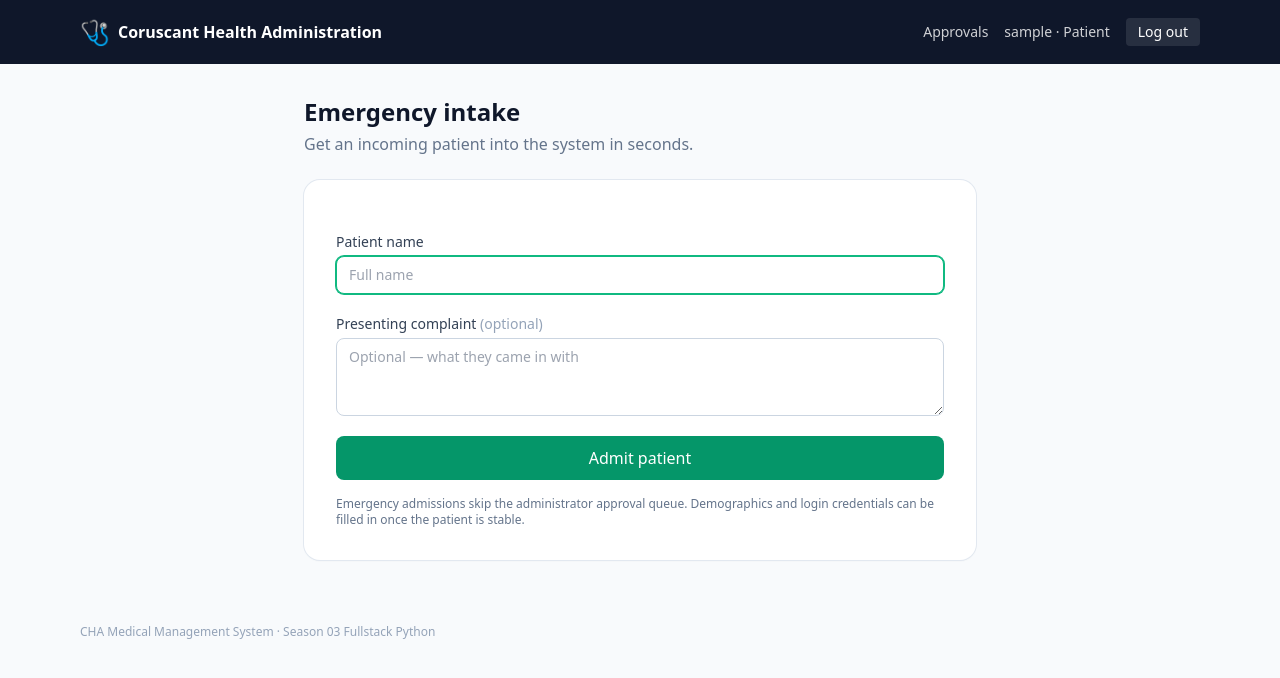
After one commit to subhangadirli/qwasar_coruscant_health_administration, a Django app: page /accounts/emergency/intake/ in a window 1280 px wide. The commit adds this page. Shown: the top 678 px of the page. Run offline with Django 5.2, Linux system fonts and the light colour scheme; the visitor is signed in with stand-in values (Sample User, id 1); some libraries are stand-ins or nearby versions.

Commit message:
Add emergency fast-intake form (M5)

```diff
--- a/apps/accounts/forms.py
+++ b/apps/accounts/forms.py
@@ -33,3 +33,32 @@ class RegistrationForm(UserCreationForm):
         if commit:
             user.save()
         return user
+
+
+class EmergencyIntakeForm(forms.Form):
+    """Fast intake: the least a clinician must type to create a record."""
+
+    _INPUT = (
+        "block w-full rounded-lg border border-slate-300 px-3 py-2 text-sm "
+        "focus:border-emerald-500 focus:outline-none focus:ring-1 "
+        "focus:ring-emerald-500"
+    )
+
+    full_name = forms.CharField(
+        max_length=150,
+        label="Patient name",
+        widget=forms.TextInput(
+            attrs={"autofocus": True, "placeholder": "Full name", "class": _INPUT}
+        ),
+    )
+    presenting_complaint = forms.CharField(
+        required=False,
+        label="Presenting complaint",
+        widget=forms.Textarea(
+            attrs={
+                "rows": 3,
+                "placeholder": "Optional — what they came in with",
+                "class": _INPUT,
+            }
+        ),
+    )
--- a/apps/accounts/mixins.py
+++ b/apps/accounts/mixins.py
@@ -56,6 +56,10 @@ class DepartmentRequiredMixin(RoleRequiredMixin):
     allowed_roles = (Role.DEPARTMENT,)
 
 
+class EmergencyRequiredMixin(RoleRequiredMixin):
+    allowed_roles = (Role.EMERGENCY,)
+
+
 class AssignedPatientMixin(DoctorRequiredMixin):
     """Resolve a patient only through this doctor's active assignments.
 
--- a/apps/accounts/models.py
+++ b/apps/accounts/models.py
@@ -121,3 +121,38 @@ class PatientDoctorAssignment(models.Model):
 
     def __str__(self):
         return f"{self.patient.username} to {self.doctor.username}"
+
+
+class EmergencyIntake(models.Model):
+    """A patient admitted through emergency fast-intake.
+
+    Emergency accounts create these to get an incoming patient into the
+    system in seconds. The patient is auto-provisioned and approved on the
+    spot, skipping the admin approval queue an emergency cannot wait on, and
+    this row records who admitted them and why.
+    """
+
+    patient = models.OneToOneField(
+        settings.AUTH_USER_MODEL,
+        on_delete=models.CASCADE,
+        related_name="emergency_intake",
+        limit_choices_to={"role": Role.PATIENT},
+    )
+    admitted_by = models.ForeignKey(
+        settings.AUTH_USER_MODEL,
+        # The admission is part of the patient's record, so it outlives the
+        # account of the clinician who entered it.
+        on_delete=models.PROTECT,
+        related_name="emergency_admissions",
+        limit_choices_to={"role": Role.EMERGENCY},
+    )
+    presenting_complaint = models.TextField(
+        blank=True, help_text="What the patient presented with, if known."
+    )
+    created_at = models.DateTimeField(auto_now_add=True)
+
+    class Meta:
+        ordering = ("-created_at",)
+
+    def __str__(self):
+        return f"Emergency intake of {self.patient.username}"
--- a/apps/accounts/urls.py
+++ b/apps/accounts/urls.py
@@ -15,6 +15,11 @@ urlpatterns = [
     path("register/", views.RegisterView.as_view(), name="register"),
     path("register/done/", views.register_done, name="register_done"),
     path("pending/", views.pending, name="pending"),
+    path(
+        "emergency/intake/",
+        views.EmergencyIntakeView.as_view(),
+        name="emergency_intake",
+    ),
     path("approvals/", views.PendingApprovalsView.as_view(), name="approvals"),
     path(
         "approvals/<int:pk>/approve/",
--- a/apps/accounts/views.py
+++ b/apps/accounts/views.py
@@ -1,10 +1,11 @@
 from django.contrib import messages
 from django.shortcuts import get_object_or_404, redirect, render
 from django.urls import reverse_lazy
-from django.views.generic import CreateView, ListView, View
+from django.views.generic import CreateView, FormView, ListView, View
 
-from .forms import RegistrationForm
-from .mixins import RoleRequiredMixin
+from .forms import EmergencyIntakeForm, RegistrationForm
+from .intake import admit_emergency_patient
+from .mixins import EmergencyRequiredMixin, RoleRequiredMixin
 from .models import Role, User
 
 
@@ -28,6 +29,27 @@ def register_done(request):
 def pending(request):
     """Shown to logged-in users still awaiting admin approval."""
     return render(request, "accounts/pending.html")
+
+
+class EmergencyIntakeView(EmergencyRequiredMixin, FormView):
+    """Fast intake screen for the emergency desk.
+
+    A successful submission provisions an approved patient and re-renders the
+    screen with a confirmation and a blank form, since a desk admits patients
+    one after another.
+    """
+
+    template_name = "accounts/emergency_intake.html"
+    form_class = EmergencyIntakeForm
+
+    def form_valid(self, form):
+        intake = admit_emergency_patient(
+            full_name=form.cleaned_data["full_name"],
+            admitted_by=self.request.user,
+            presenting_complaint=form.cleaned_data["presenting_complaint"],
+        )
+        context = self.get_context_data(form=self.form_class(), admitted=intake)
+        return self.render_to_response(context)
 
 
 class AdminRequiredMixin(RoleRequiredMixin):
--- /dev/null
+++ b/templates/accounts/emergency_intake.html
@@ -0,0 +1,46 @@
+{% extends "base.html" %}
+{% block title %}Emergency intake · CHA{% endblock %}
+
+{% block content %}
+<div class="mx-auto max-w-2xl">
+  {% include "dashboard/_shell.html" with heading="Emergency intake" subheading="Get an incoming patient into the system in seconds." %}
+
+  {% if admitted %}
+    <div class="mb-6 rounded-xl bg-emerald-50 p-5 ring-1 ring-emerald-100">
+      <h2 class="text-sm font-semibold text-emerald-800">Patient admitted</h2>
+      <p class="mt-1 text-sm text-slate-700">
+        Record created for
+        <span class="font-semibold">{{ admitted.patient.get_full_name|default:admitted.patient.username }}</span>
+        under the reference
+        <code class="rounded bg-white px-1.5 py-0.5 text-emerald-700">{{ admitted.patient.username }}</code>.
+        The account is approved and ready for readings and orders.
+      </p>
+    </div>
+  {% endif %}
+
+  <div class="rounded-2xl bg-white p-8 shadow-sm ring-1 ring-slate-200">
+    <form method="post" class="space-y-5">
+      {% csrf_token %}
+      {% for field in form %}
+        <div>
+          <label for="{{ field.id_for_label }}" class="block text-sm font-medium text-slate-700">
+            {{ field.label }}{% if not field.field.required %} <span class="text-slate-400">(optional)</span>{% endif %}
+          </label>
+          <div class="mt-1">{{ field }}</div>
+          {% for error in field.errors %}
+            <p class="mt-1 text-sm text-red-600">{{ error }}</p>
+          {% endfor %}
+        </div>
+      {% endfor %}
+      <button type="submit"
+              class="w-full rounded-lg bg-emerald-600 px-4 py-2.5 font-medium text-white hover:bg-emerald-500">
+        Admit patient
+      </button>
+    </form>
+    <p class="mt-4 text-xs text-slate-500">
+      Emergency admissions skip the administrator approval queue. Demographics
+      and login credentials can be filled in once the patient is stable.
+    </p>
+  </div>
+</div>
+{% endblock %}
--- a/templates/base.html
+++ b/templates/base.html
@@ -32,6 +32,8 @@
               <a href="{% url 'orders:patient_orders' %}" class="opacity-80 hover:opacity-100">Orders</a>
             {% elif user.role == 'department' %}
               <a href="{% url 'orders:department_queue' %}" class="opacity-80 hover:opacity-100">Queue</a>
+            {% elif user.role == 'emergency' %}
+              <a href="{% url 'accounts:emergency_intake' %}" class="opacity-80 hover:opacity-100">Intake</a>
             {% endif %}
           {% endif %}
           <span class="opacity-80">{{ user.username }} · {{ user.get_role_display }}</span>
```
Also changed, not shown: apps/accounts/intake.py (added, +50 -0 lines), roadmap.md (+1 -1 lines), templates/dashboard/emergency.html (+5 -4 lines), apps/accounts/migrations/0004_emergencyintake.py (added).
